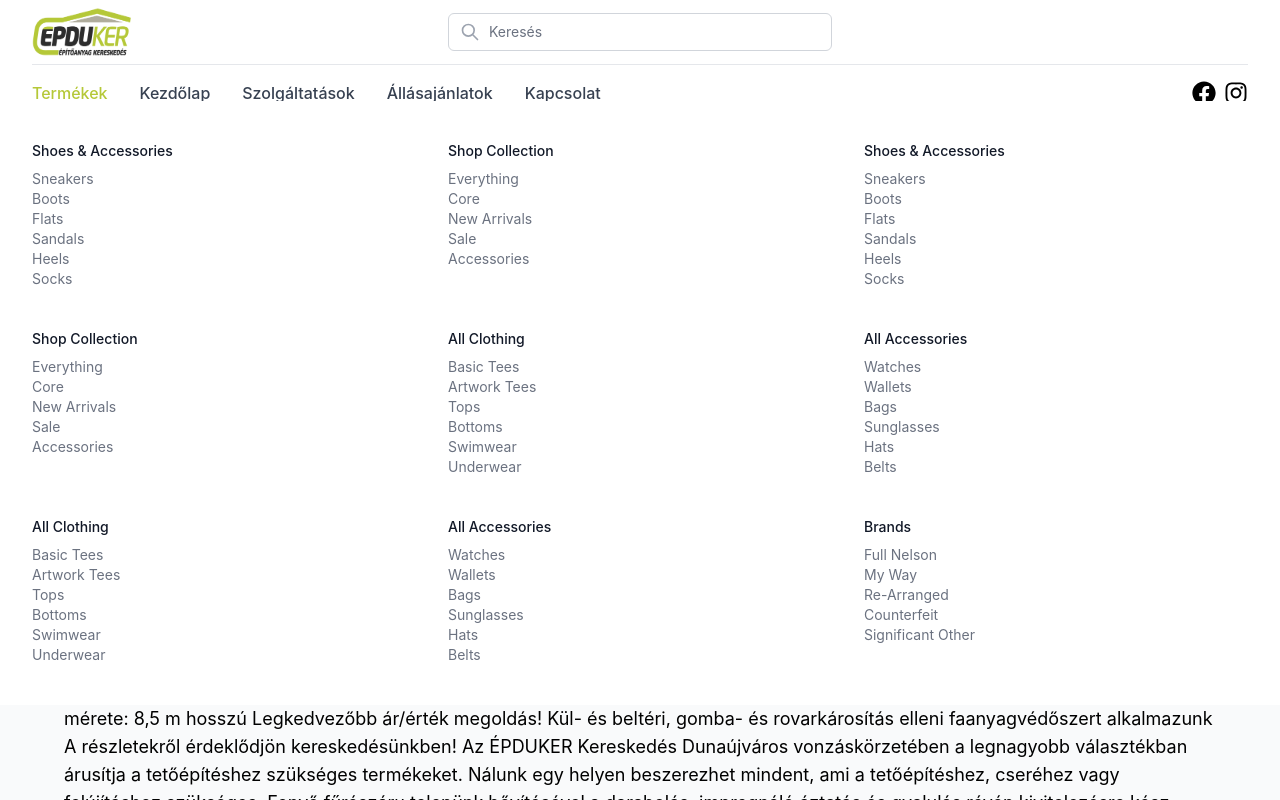
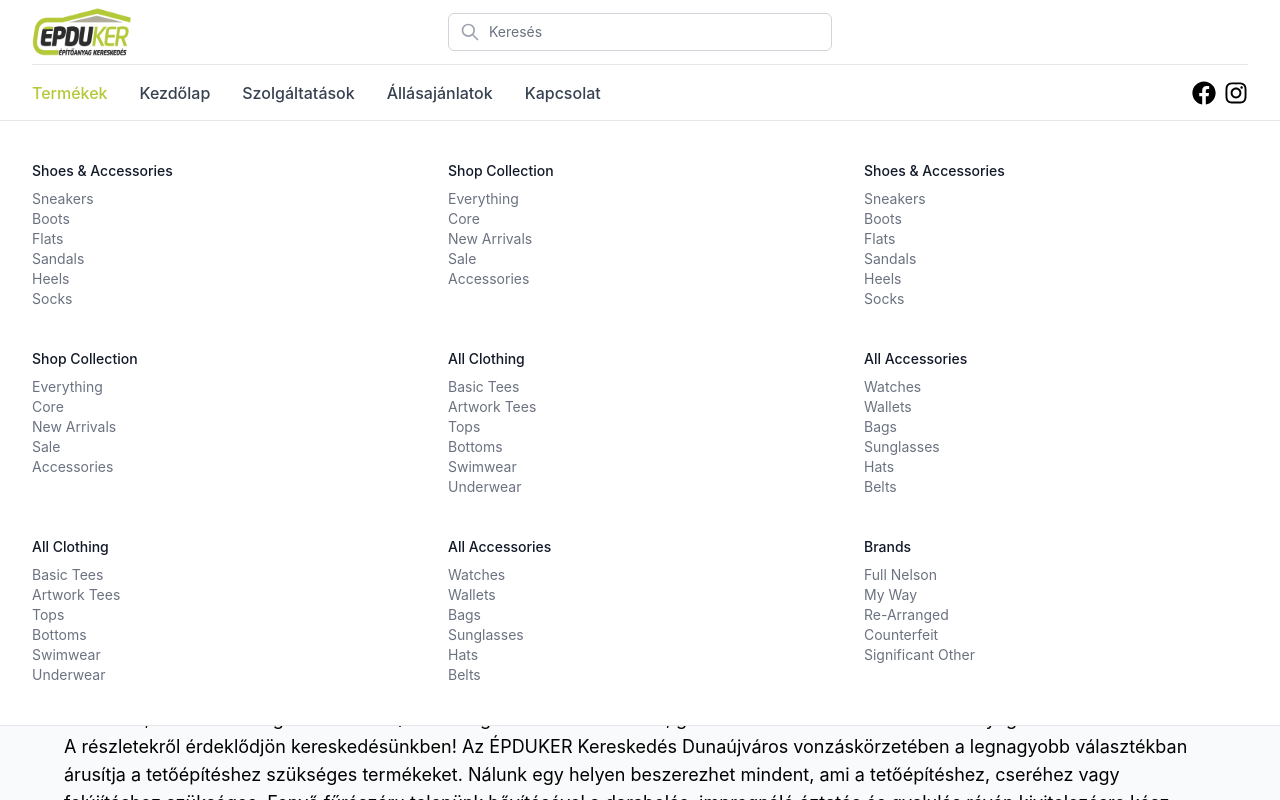
Before and after one commit to Vendll/epduker-frontend, a Next.js app: page /allasajanlatok/targoncavezetes in a window 1280 px wide. Both pictures are taken after a click on the button "Termékek". Shown: the top 800 px of the page. Built offline with nearby package versions, Linux system fonts and the light colour scheme.

Commit message:
Navbar correction

```diff
--- a/components/navigation/Navbar.js
+++ b/components/navigation/Navbar.js
@@ -455,7 +455,7 @@ const Navbar = () => {
                               leaveFrom="opacity-100"
                               leaveTo="opacity-0"
                             >
-                              <Popover.Panel className="absolute top-[6.3rem] inset-x-0 z-50">
+                              <Popover.Panel className="absolute top-[7.5rem] border-y border-gray-200 inset-x-0 z-50">
                                 <div className="relative bg-white">
                                   <div className="max-w-7xl mx-auto px-8">
                                     <div className="grid grid-cols-3 gap-y-10 gap-x-8 py-10 text-sm text-gray-500">
```
